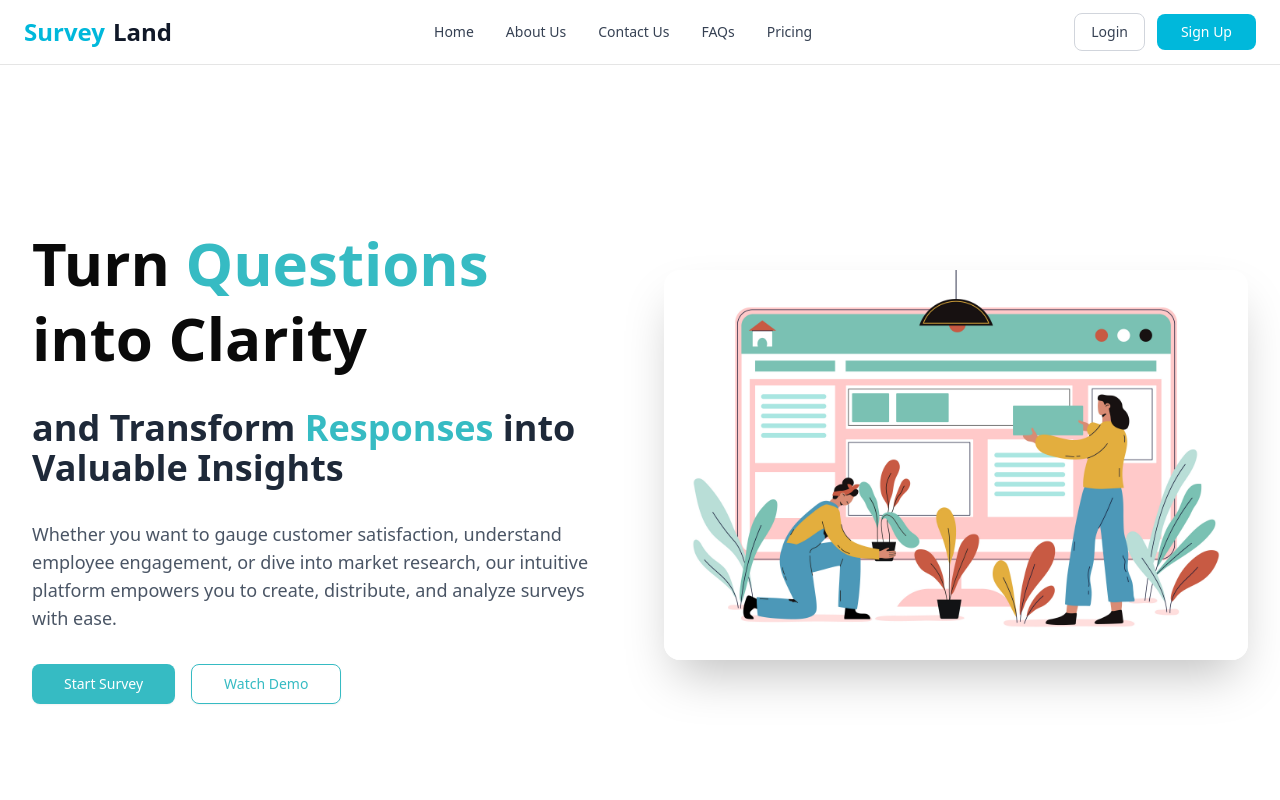
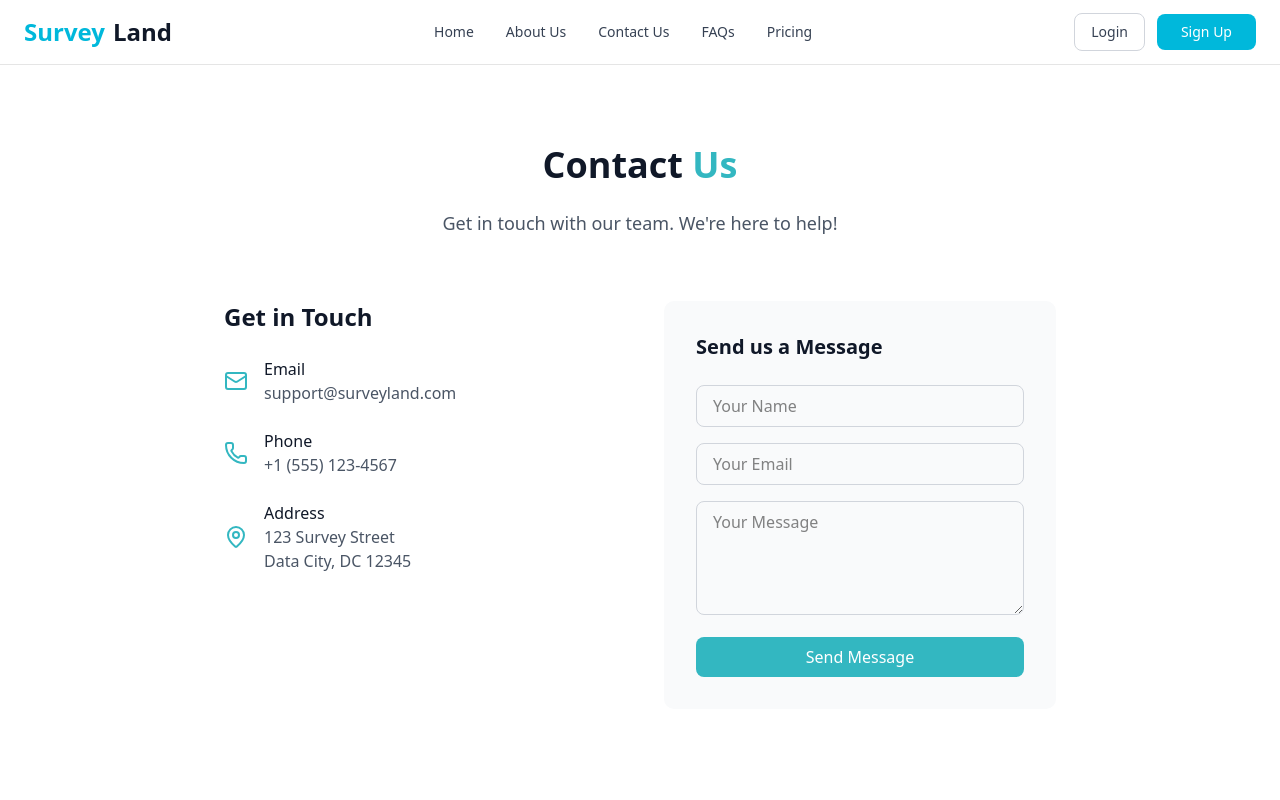
Before and after one commit to YoussefAbdelrazk/Survey-Landing, a React (Vite) app: page /contact in a window 1280 px wide. Shown: the top 800 px of the page. Built offline with nearby package versions, Linux system fonts and the light colour scheme.

Commit message:
add files to branch dev

```diff
--- a/package.json
+++ b/package.json
@@ -12,6 +12,7 @@
   "dependencies": {
     "@fortawesome/fontawesome-free": "^6.7.2",
     "@material-tailwind/react": "^2.1.10",
+    "@radix-ui/react-label": "^2.1.7",
     "@radix-ui/react-slot": "^1.2.3",
     "@tailwindcss/vite": "^4.1.4",
     "class-variance-authority": "^0.7.1",
--- a/src/App.jsx
+++ b/src/App.jsx
@@ -14,6 +14,7 @@ import {
   SignIn,
   Profile,
 } from './pages/index';
+import SignUp from './pages/SignUp';
 
 const router = createBrowserRouter([
   {
@@ -45,6 +46,10 @@ const router = createBrowserRouter([
         element: <SignIn/>
       },
       {
+        path: '/sign-up',
+        element: <SignUp/>
+      },
+      {
         path: '/profile',
         element:  <Profile/>
       },
--- a/src/components/Layout.jsx
+++ b/src/components/Layout.jsx
@@ -1,17 +1,17 @@
 import { Outlet } from 'react-router-dom';
 import { Footer } from './Footer';
 import Navbar from './Navbar';
-import { About, Profile } from '@/pages';
+import { About, Pricing, Profile, Contact } from '@/pages';
 import TemplateGrid from '@/pages/TemplateGrid';
 import { Home} from '../pages';
+import FAQs from '@/pages/Faqs';
+
 
 export default function Layout() {
   return (
     <div>
       <Navbar />
-      <Home />
-      <About />
-      <TemplateGrid/>
+      <Outlet/>
       <Footer />
     </div>
   );
--- a/src/components/Navbar.jsx
+++ b/src/components/Navbar.jsx
@@ -1,3 +1,6 @@
+import SignUp from "@/pages/SignUp";
+import { Link } from "react-router-dom";
+
 export default function Navbar() {
   return (
     <div>
@@ -32,9 +35,11 @@ export default function Navbar() {
             <button className="px-4 py-2 text-sm font-medium text-gray-700 hover:text-gray-900 border border-gray-300 rounded-md hover:bg-gray-50 transition-colors">
               Login
             </button>
+            <Link to={SignUp}>
             <button className="px-6 py-2 bg-cyan-500 hover:bg-cyan-600 text-white text-sm font-medium rounded-md transition-colors">
               Sign Up
             </button>
+            </Link>
           </div>
         </div>
       </div>
--- a/src/pages/Contact.jsx
+++ b/src/pages/Contact.jsx
@@ -1,7 +1,90 @@
-export default function Contact() {
+import React from 'react';
+import { Mail, Phone, MapPin } from 'lucide-react';
+
+const Contact = () => {
   return (
-    <div className=' text-5xl font-bold text-center mt-10 text-pink-400'>
-      contact page
+    <div className="min-h-screen bg-white dark:bg-gray-900 transition-colors duration-200">
+      <div className="max-w-4xl mx-auto px-4 sm:px-6 lg:px-8 py-20">
+        <div className="text-center mb-16">
+          <h1 className="text-4xl font-bold text-gray-900 dark:text-white mb-6">
+            Contact <span style={{ color: '#33b7c1' }}>Us</span>
+          </h1>
+          <p className="text-lg text-gray-600 dark:text-gray-400">
+            Get in touch with our team. We're here to help!
+          </p>
+        </div>
+
+        <div className="grid md:grid-cols-2 gap-12">
+          <div>
+            <h2 className="text-2xl font-semibold text-gray-900 dark:text-white mb-6">
+              Get in Touch
+            </h2>
+            <div className="space-y-6">
+              <div className="flex items-center space-x-4">
+                <Mail className="w-6 h-6" style={{ color: '#33b7c1' }} />
+                <div>
+                  <p className="font-medium text-gray-900 dark:text-white">Email</p>
+                  <p className="text-gray-600 dark:text-gray-400">support@surveyland.com</p>
+                </div>
+              </div>
+              <div className="flex items-center space-x-4">
+                <Phone className="w-6 h-6" style={{ color: '#33b7c1' }} />
+                <div>
+                  <p className="font-medium text-gray-900 dark:text-white">Phone</p>
+                  <p className="text-gray-600 dark:text-gray-400">+1 (555) 123-4567</p>
+                </div>
+              </div>
+              <div className="flex items-center space-x-4">
+                <MapPin className="w-6 h-6" style={{ color: '#33b7c1' }} />
+                <div>
+                  <p className="font-medium text-gray-900 dark:text-white">Address</p>
+                  <p className="text-gray-600 dark:text-gray-400">
+                    123 Survey Street<br />
+                    Data City, DC 12345
+                  </p>
+                </div>
+              </div>
+            </div>
+          </div>
+
+          <div className="bg-gray-50 dark:bg-gray-800 p-8 rounded-lg">
+            <h3 className="text-xl font-semibold text-gray-900 dark:text-white mb-6">
+              Send us a Message
+            </h3>
+            <form className="space-y-4">
+              <div>
+                <input
+                  type="text"
+                  placeholder="Your Name"
+                  className="w-full px-4 py-2 border border-gray-300 dark:border-gray-600 rounded-md focus:ring-2 focus:ring-[#33b7c1] dark:bg-gray-700 dark:text-white"
+                />
+              </div>
+              <div>
+                <input
+                  type="email"
+                  placeholder="Your Email"
+                  className="w-full px-4 py-2 border border-gray-300 dark:border-gray-600 rounded-md focus:ring-2 focus:ring-[#33b7c1] dark:bg-gray-700 dark:text-white"
+                />
+              </div>
+              <div>
+                <textarea
+                  rows={4}
+                  placeholder="Your Message"
+                  className="w-full px-4 py-2 border border-gray-300 dark:border-gray-600 rounded-md focus:ring-2 focus:ring-[#33b7c1] dark:bg-gray-700 dark:text-white"
+                ></textarea>
+              </div>
+              <button
+                type="submit"
+                className="w-full bg-[#33b7c1] hover:bg-[#2ea9aa] text-white font-medium py-2 px-4 rounded-md transition-colors"
+              >
+                Send Message
+              </button>
+            </form>
+          </div>
+        </div>
+      </div>
     </div>
   );
-}
+};
+
+export default Contact;
--- a/src/pages/Faqs.jsx
+++ b/src/pages/Faqs.jsx
@@ -1,9 +1,73 @@
 import React from 'react';
+import { ChevronDown, ChevronUp } from 'lucide-react';
 
-export default function FAQS() {
+const FAQs = () => {
+  const [openFAQ, setOpenFAQ] = React.useState(null);
+
+  const faqs = [
+    {
+      question: "How do I create my first survey?",
+      answer: "Simply click on 'Get Started' and choose from our template library or start from scratch. Our intuitive builder will guide you through the process."
+    },
+    {
+      question: "Can I customize the look of my surveys?",
+      answer: "Yes! You can customize colors, fonts, logos, and layouts to match your brand. We offer various themes and customization options."
+    },
+    {
+      question: "How many responses can I collect?",
+      answer: "This depends on your plan. Our free plan allows up to 100 responses per month, while premium plans offer unlimited responses."
+    },
+    {
+      question: "Is my data secure?",
+      answer: "Absolutely. We use enterprise-grade security measures, including SSL encryption and secure data centers to protect your information."
+    },
+    {
+      question: "Can I export my survey results?",
+      answer: "Yes, you can export your data in various formats including CSV, Excel, and PDF. Real-time analytics are also available in your dashboard."
+    }
+  ];
+
   return (
-    <div className=' text-5xl font-bold text-center mt-10 text-pink-400'>
-      FaQs
+    <div className="min-h-screen bg-white dark:bg-gray-900 transition-colors duration-200">
+      <div className="max-w-4xl mx-auto px-4 sm:px-6 lg:px-8 py-20">
+        <div className="text-center mb-16">
+          <h1 className="text-4xl font-bold text-gray-900 dark:text-white mb-6">
+            Frequently Asked <span className="text-blue-600 dark:text-blue-400">Questions</span>
+          </h1>
+          <p className="text-lg text-gray-600 dark:text-gray-400">
+            Find answers to common questions about SurveyLand
+          </p>
+        </div>
+
+        <div className="space-y-4">
+          {faqs.map((faq, index) => (
+            <div key={index} className="border border-gray-200 dark:border-gray-700 rounded-lg">
+              <button
+                className="w-full px-6 py-4 text-left flex justify-between items-center hover:bg-gray-50 dark:hover:bg-gray-800 transition-colors"
+                onClick={() => setOpenFAQ(openFAQ === index ? null : index)}
+              >
+                <span className="font-medium text-gray-900 dark:text-white">
+                  {faq.question}
+                </span>
+                {openFAQ === index ? (
+                  <ChevronUp className="w-5 h-5 text-gray-500" />
+                ) : (
+                  <ChevronDown className="w-5 h-5 text-gray-500" />
+                )}
+              </button>
+              {openFAQ === index && (
+                <div className="px-6 pb-4">
+                  <p className="text-gray-600 dark:text-gray-400">
+                    {faq.answer}
+                  </p>
+                </div>
+              )}
+            </div>
+          ))}
+        </div>
+      </div>
     </div>
   );
-}
+};
+
+export default FAQs;
--- a/src/pages/Home.jsx
+++ b/src/pages/Home.jsx
@@ -1,5 +1,7 @@
 import React from 'react';
 import { Button } from '../components/ui/button';
+import { About, Contact, Pricing , FAQS} from '.';
+import TemplateGrid from './TemplateGrid';
 
 const Home = () => {
   return (
@@ -36,6 +38,11 @@ const Home = () => {
             />
           </div>
         </div>
+        <About/>
+        <TemplateGrid/>
+        <Contact/>
+        <FAQS/>
+      <Pricing/>
       </div>
     </div>
   );
--- a/src/pages/index.js
+++ b/src/pages/index.js
@@ -8,3 +8,4 @@ export { default as ForgetPassword } from "./ForgetPassword";
 export { default as FAQS } from "./Faqs";
 export { default as SignIn } from "./SignIn";
 export { default as Profile } from "./Profile";
+export { default as SignUp } from './SignUp';
```
Also changed, not shown: 1 other file (tests, documents, lock files or other folders).
